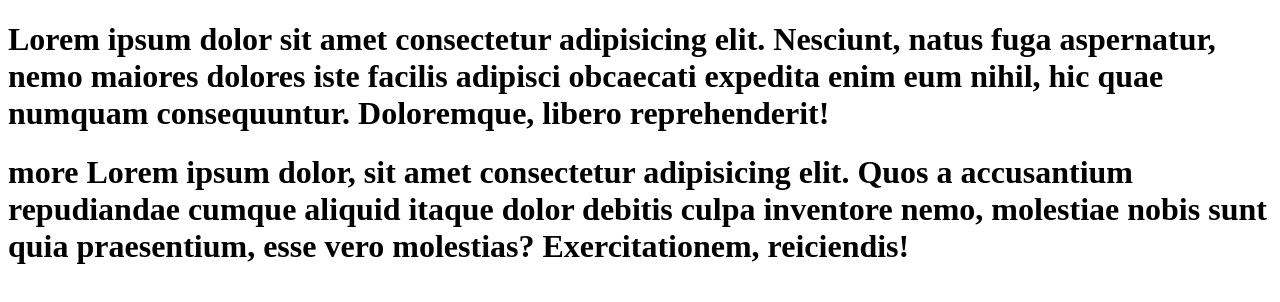
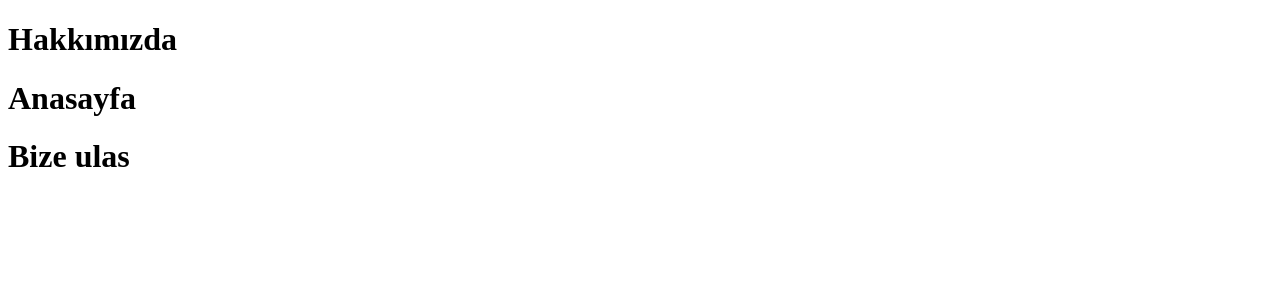
Before and after one commit to MTG24/Git, a plain HTML site: page index.html in a window 1280 px wide. Drawn offline with Linux system fonts and the light colour scheme.

Commit message:
index Hakkımızda kısımları eklendi

```diff
--- a/index.html
+++ b/index.html
@@ -6,7 +6,8 @@
     <title>Git Sitesi</title>
 </head>
 <body>
-    <h1>Lorem ipsum dolor sit amet consectetur adipisicing elit. Nesciunt, natus fuga aspernatur, nemo maiores dolores iste facilis adipisci obcaecati expedita enim eum nihil, hic quae numquam consequuntur. Doloremque, libero reprehenderit!</h1>
-    <h1>more Lorem ipsum dolor, sit amet consectetur adipisicing elit. Quos a accusantium repudiandae cumque aliquid itaque dolor debitis culpa inventore nemo, molestiae nobis sunt quia praesentium, esse vero molestias? Exercitationem, reiciendis!</h1>
+<h1>Hakkımızda</h1>
+<h1>Anasayfa</h1>
+<h1>Bize ulas</h1>
 </body>
 </html>
```
